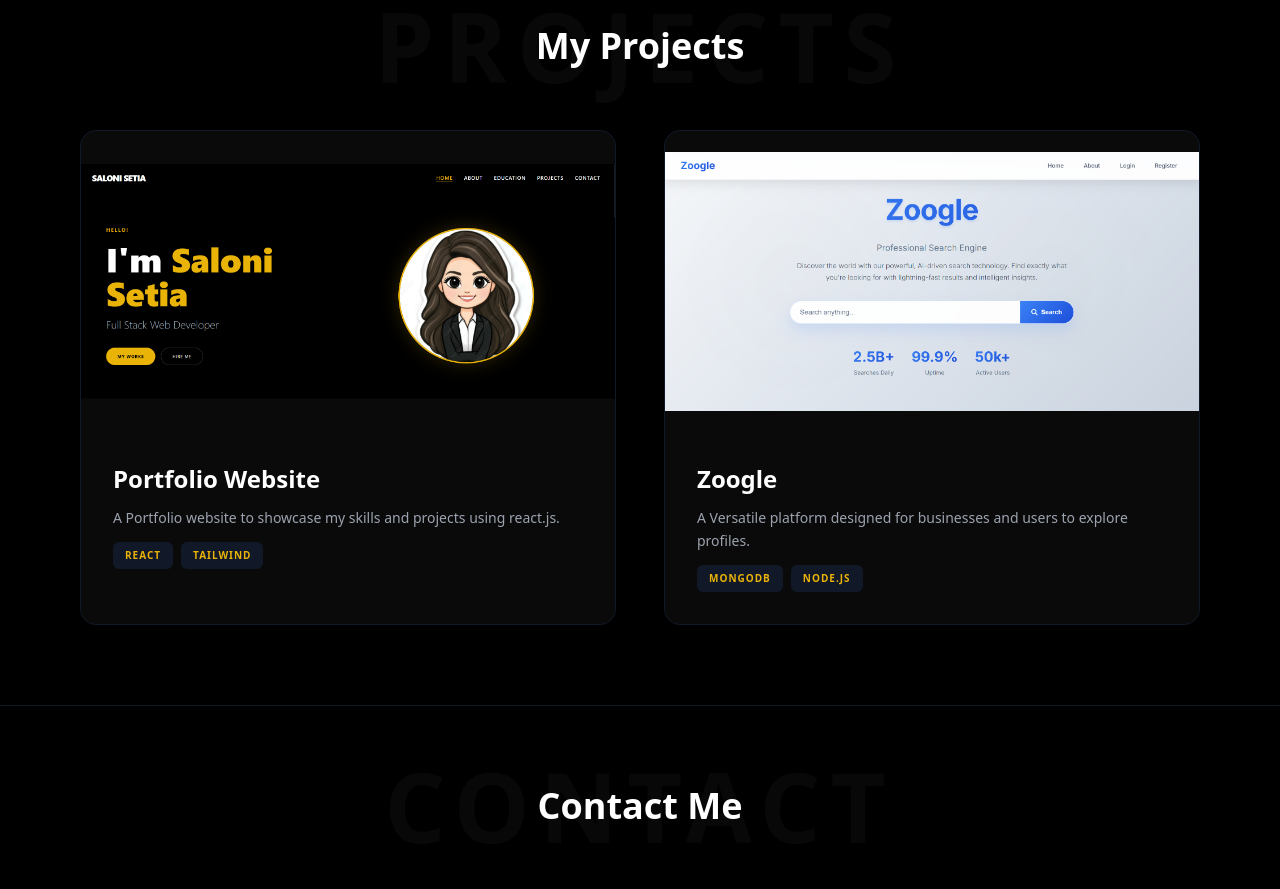
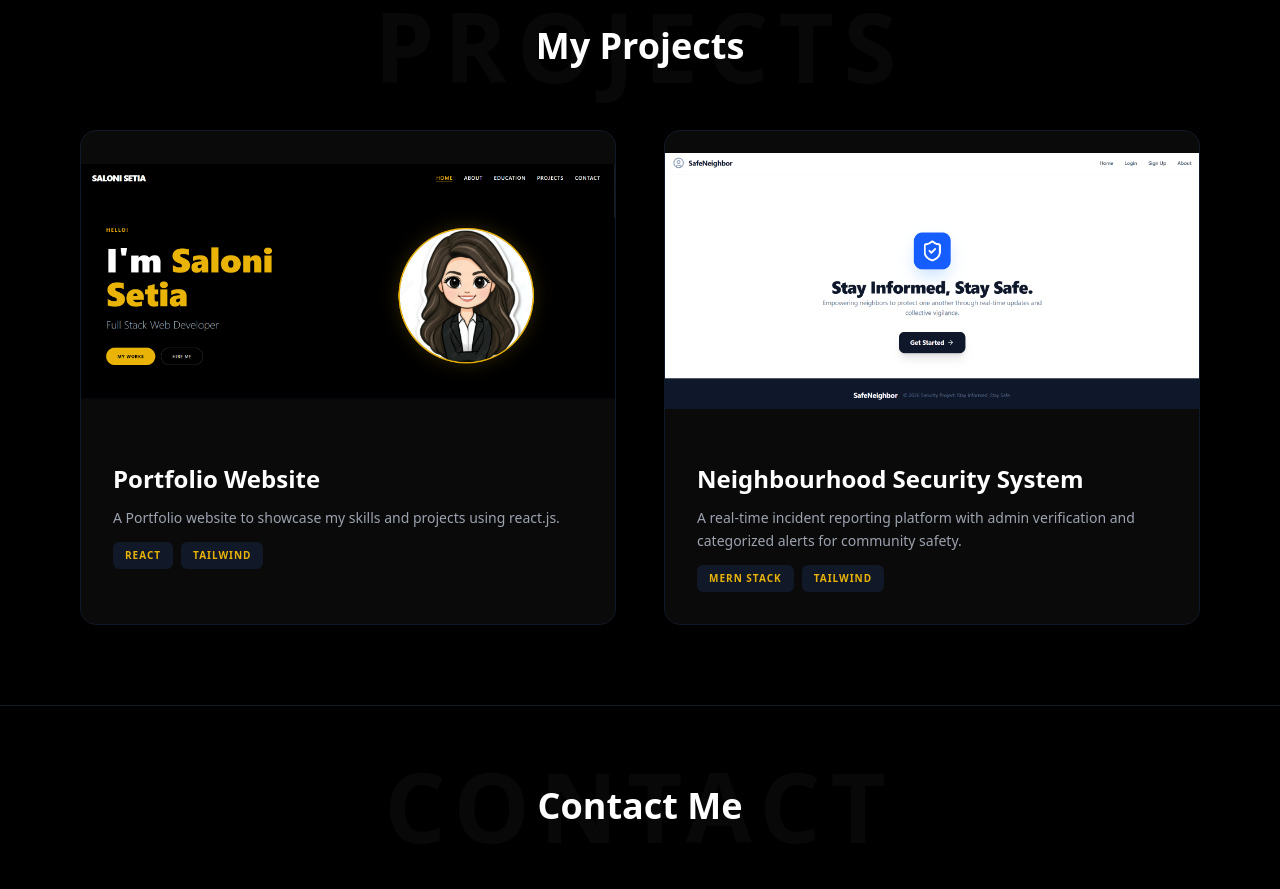
Before and after one commit to salonisetia/Portfolio, a React (Create React App) app: page / in a window 1280 px wide. Shown: the part 1920-2809 px from the top of the page. Built offline with nearby package versions, Linux system fonts and the light colour scheme.

Commit message:
project update

```diff
--- a/src/Home.js
+++ b/src/Home.js
@@ -138,12 +138,12 @@ function Home() {
                 link: 'https://portfolio-delta-nine-28.vercel.app',
                 description: 'A Portfolio website to showcase my skills and projects using react.js.'
               },
-              {
-                title: 'Zoogle',
-                img: '/Uploads/zoogle.png',
-                tech: ['MongoDB', 'Node.js'],
-                link: 'https://github.com/salonisetia/Zoogle-',
-                description: 'A Versatile platform designed for businesses and users to explore profiles.'
+{
+                title: 'Neighbourhood Security System',
+                img: '/Uploads/SafeNeighbour.png',
+                tech: ['MERN Stack', 'Tailwind'],
+                link: 'https://neighbour-security-system.vercel.app',
+                description: 'A real-time incident reporting platform with admin verification and categorized alerts for community safety.'
               }
             ].map((project, index) => (
               <a key={index} href={project.link} target="_blank" rel="noopener noreferrer" className="group overflow-hidden rounded-2xl bg-[#0a0a0a] border border-gray-900 hover:border-yellow-500 block">
```
Also changed, not shown: public/Uploads/SafeNeighbour.png (added).
